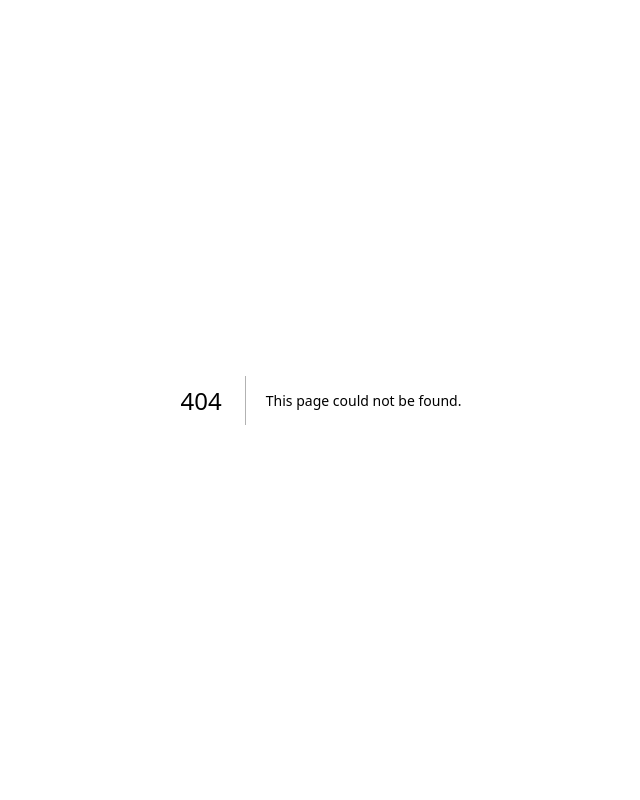
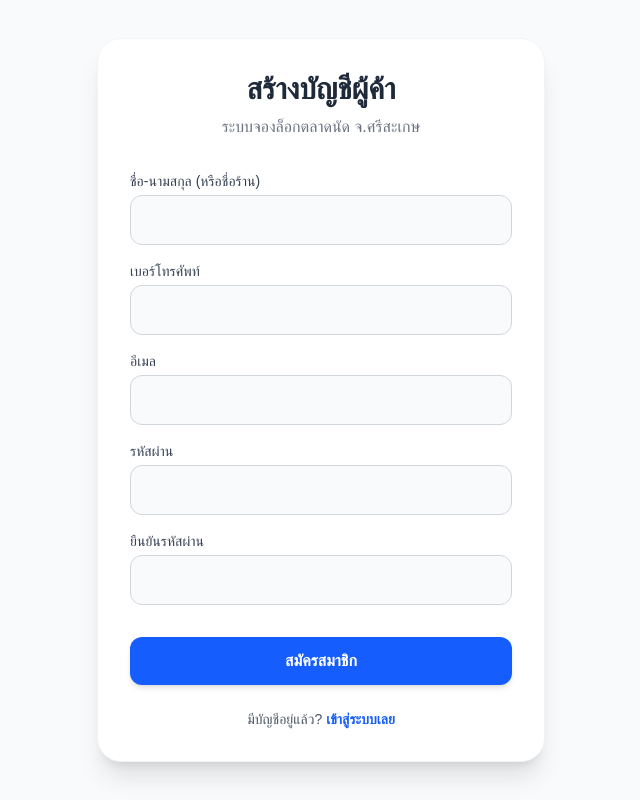
Before and after one commit to Cha-Khiao/sisaket-market-booking, a Next.js app: page /register in a window 1280 px wide. Before the commit this address had no page. Shown: the whole page, without its empty margins (319-959 px from the left). Built offline with nearby package versions, Linux system fonts and the light colour scheme.

Commit message:
add login

```diff
--- /dev/null
+++ b/src/app/login/page.tsx
@@ -0,0 +1,75 @@
+"use client";
+
+import { useState } from "react";
+import { signIn } from "next-auth/react";
+import { useRouter } from "next/navigation";
+import Link from "next/link";
+import { toast } from "sonner";
+
+export default function LoginPage() {
+  const router = useRouter();
+  const [email, setEmail] = useState("");
+  const [password, setPassword] = useState("");
+  const [loading, setLoading] = useState(false);
+
+  const handleSubmit = async (e: React.FormEvent) => {
+    e.preventDefault();
+    setLoading(true);
+
+    // เรียกใช้ signIn ของ NextAuth
+    const result = await signIn("credentials", {
+      redirect: false,
+      email,
+      password,
+    });
+
+    if (result?.error) {
+      toast.error(result.error);
+      setLoading(false);
+    } else {
+      toast.success("เข้าสู่ระบบสำเร็จ!");
+      router.push("/booking"); // ล็อกอินสำเร็จ เด้งไปหน้าจองล็อก
+    }
+  };
+
+  return (
+    <main className="min-h-screen flex items-center justify-center bg-slate-50 dark:bg-slate-950 p-6">
+      <div className="w-full max-w-md bg-white dark:bg-gray-900 p-8 rounded-3xl shadow-xl border border-gray-100 dark:border-gray-800">
+        <div className="text-center mb-8">
+          <div className="text-5xl mb-4">🏪</div>
+          <h1 className="text-3xl font-bold text-gray-800 dark:text-white mb-2">เข้าสู่ระบบ</h1>
+          <p className="text-gray-500 dark:text-gray-400">เพื่อจองพื้นที่ตลาดนัด จ.ศรีสะเกษ</p>
+        </div>
+
+        <form onSubmit={handleSubmit} className="space-y-4">
+          <div>
+            <label className="block text-sm font-medium text-gray-700 dark:text-gray-300 mb-1">อีเมล</label>
+            <input type="email" required className="w-full p-3 rounded-xl border border-gray-300 dark:border-gray-700 bg-gray-50 dark:bg-gray-800 dark:text-white outline-none focus:border-blue-500 transition-colors"
+              value={email} onChange={(e) => setEmail(e.target.value)}
+            />
+          </div>
+          <div>
+            <label className="block text-sm font-medium text-gray-700 dark:text-gray-300 mb-1">รหัสผ่าน</label>
+            <input type="password" required className="w-full p-3 rounded-xl border border-gray-300 dark:border-gray-700 bg-gray-50 dark:bg-gray-800 dark:text-white outline-none focus:border-blue-500 transition-colors"
+              value={password} onChange={(e) => setPassword(e.target.value)}
+            />
+          </div>
+
+          <button type="submit" disabled={loading} className="w-full py-3 mt-6 bg-green-600 hover:bg-green-700 text-white font-bold rounded-xl shadow-md transition-colors disabled:bg-green-400">
+            {loading ? "กำลังตรวจสอบ..." : "ล็อกอินเข้าสู่ระบบ"}
+          </button>
+        </form>
+
+        <p className="text-center mt-6 text-sm text-gray-600 dark:text-gray-400">
+          ยังไม่มีบัญชีผู้ค้า? <Link href="/register" className="text-green-600 dark:text-green-400 font-bold hover:underline">สมัครสมาชิกที่นี่</Link>
+        </p>
+
+        <div className="mt-8 text-center">
+          <Link href="/" className="text-sm text-gray-400 hover:text-gray-600 dark:hover:text-gray-200">
+            ← กลับหน้าหน้าหลัก
+          </Link>
+        </div>
+      </div>
+    </main>
+  );
+}
--- /dev/null
+++ b/src/app/register/page.tsx
@@ -0,0 +1,97 @@
+"use client";
+
+import { useState } from "react";
+import { useRouter } from "next/navigation";
+import Link from "next/link";
+import { toast } from "sonner";
+
+export default function RegisterPage() {
+  const router = useRouter();
+  const [formData, setFormData] = useState({ name: "", email: "", phoneNumber: "", password: "", confirmPassword: "" });
+  const [loading, setLoading] = useState(false);
+
+  const handleSubmit = async (e: React.FormEvent) => {
+    e.preventDefault();
+    if (formData.password !== formData.confirmPassword) {
+      return toast.error("รหัสผ่านไม่ตรงกัน");
+    }
+
+    setLoading(true);
+    try {
+      const res = await fetch("/api/register", {
+        method: "POST",
+        headers: { "Content-Type": "application/json" },
+        body: JSON.stringify({
+          name: formData.name,
+          email: formData.email,
+          phoneNumber: formData.phoneNumber,
+          password: formData.password,
+        }),
+      });
+
+      const data = await res.json();
+      if (res.ok) {
+        toast.success(data.message);
+        router.push("/login"); // สมัครเสร็จ เด้งไปหน้า Login
+      } else {
+        toast.error(data.message);
+      }
+    } catch (error) {
+      toast.error("เกิดข้อผิดพลาดในการเชื่อมต่อ");
+    } finally {
+      setLoading(false);
+    }
+  };
+
+  return (
+    <main className="min-h-screen flex items-center justify-center bg-slate-50 dark:bg-slate-950 p-6">
+      <div className="w-full max-w-md bg-white dark:bg-gray-900 p-8 rounded-3xl shadow-xl border border-gray-100 dark:border-gray-800">
+        <div className="text-center mb-8">
+          <h1 className="text-3xl font-bold text-gray-800 dark:text-white mb-2">สร้างบัญชีผู้ค้า</h1>
+          <p className="text-gray-500 dark:text-gray-400">ระบบจองล็อกตลาดนัด จ.ศรีสะเกษ</p>
+        </div>
+
+        <form onSubmit={handleSubmit} className="space-y-4">
+          <div>
+            <label className="block text-sm font-medium text-gray-700 dark:text-gray-300 mb-1">ชื่อ-นามสกุล (หรือชื่อร้าน)</label>
+            <input type="text" required className="w-full p-3 rounded-xl border border-gray-300 dark:border-gray-700 bg-gray-50 dark:bg-gray-800 dark:text-white outline-none focus:border-blue-500 transition-colors"
+              value={formData.name} onChange={(e) => setFormData({ ...formData, name: e.target.value })}
+            />
+          </div>
+          <div>
+            <label className="block text-sm font-medium text-gray-700 dark:text-gray-300 mb-1">เบอร์โทรศัพท์</label>
+            <input type="tel" required maxLength={10} className="w-full p-3 rounded-xl border border-gray-300 dark:border-gray-700 bg-gray-50 dark:bg-gray-800 dark:text-white outline-none focus:border-blue-500 transition-colors"
+              value={formData.phoneNumber} onChange={(e) => setFormData({ ...formData, phoneNumber: e.target.value })}
+            />
+          </div>
+          <div>
+            <label className="block text-sm font-medium text-gray-700 dark:text-gray-300 mb-1">อีเมล</label>
+            <input type="email" required className="w-full p-3 rounded-xl border border-gray-300 dark:border-gray-700 bg-gray-50 dark:bg-gray-800 dark:text-white outline-none focus:border-blue-500 transition-colors"
+              value={formData.email} onChange={(e) => setFormData({ ...formData, email: e.target.value })}
+            />
+          </div>
+          <div>
+            <label className="block text-sm font-medium text-gray-700 dark:text-gray-300 mb-1">รหัสผ่าน</label>
+            <input type="password" required minLength={6} className="w-full p-3 rounded-xl border border-gray-300 dark:border-gray-700 bg-gray-50 dark:bg-gray-800 dark:text-white outline-none focus:border-blue-500 transition-colors"
+              value={formData.password} onChange={(e) => setFormData({ ...formData, password: e.target.value })}
+            />
+          </div>
+          <div>
+            <label className="block text-sm font-medium text-gray-700 dark:text-gray-300 mb-1">ยืนยันรหัสผ่าน</label>
+            <input type="password" required minLength={6} className="w-full p-3 rounded-xl border border-gray-300 dark:border-gray-700 bg-gray-50 dark:bg-gray-800 dark:text-white outline-none focus:border-blue-500 transition-colors"
+              value={formData.confirmPassword} onChange={(e) => setFormData({ ...formData, confirmPassword: e.target.value })}
+            />
+          </div>
+
+          <button type="submit" disabled={loading} className="w-full py-3 mt-4 bg-blue-600 hover:bg-blue-700 text-white font-bold rounded-xl shadow-md transition-colors disabled:bg-blue-400">
+            {loading ? "กำลังสร้างบัญชี..." : "สมัครสมาชิก"}
+          </button>
+        </form>
+
+        <p className="text-center mt-6 text-sm text-gray-600 dark:text-gray-400">
+          มีบัญชีอยู่แล้ว? <Link href="/login" className="text-blue-600 dark:text-blue-400 font-bold hover:underline">เข้าสู่ระบบเลย</Link>
+        </p>
+      </div>
+    </main>
+  );
+}
```
